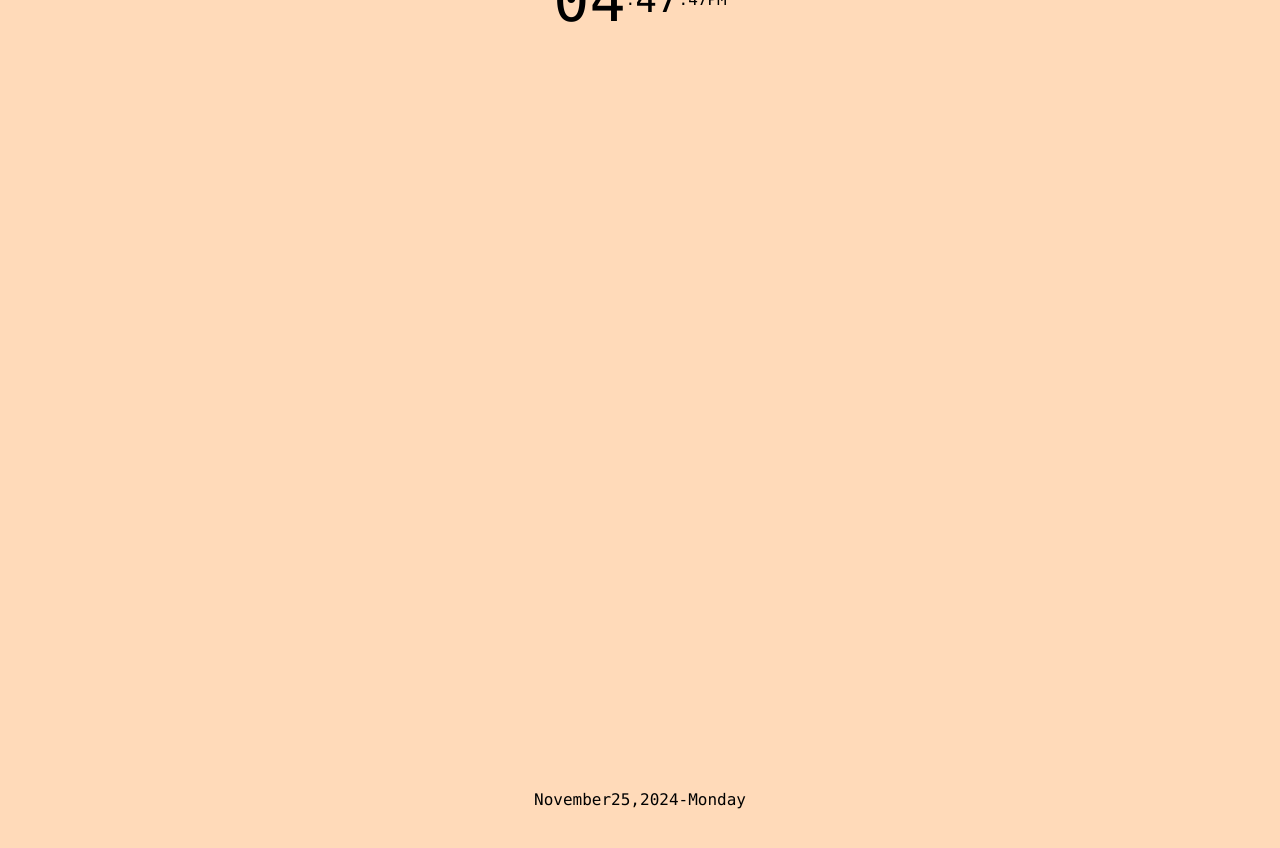
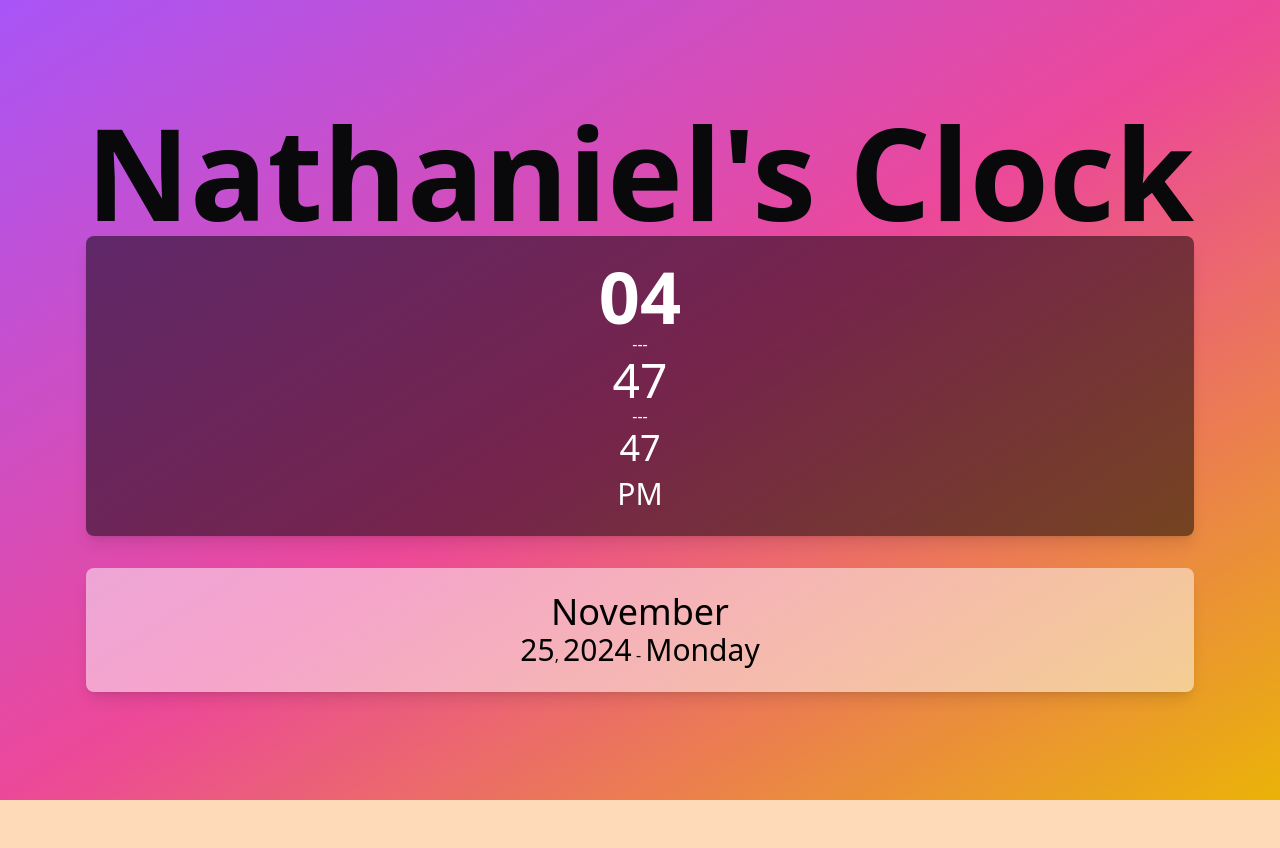
Before and after one commit to NathanielGillam/date-time-tailwind, a website: page public/index.html in a window 1280 px wide. After the commit the page ends 800 px from the top, so only its background shows below. Drawn offline with Linux system fonts and the light colour scheme.

Commit message:
Refactor HTML structure and styles for the clock display; update package.json script

```diff
--- a/package.json
+++ b/package.json
@@ -5,7 +5,7 @@
   "main": "index.js",
   "scripts": {
     "test": "Hello 😃!",
-    "dev": "tailwindcss -i ./src/input.css -o ./public/style.css --watch"
+    "dev": "tailwindcss -i ./src/input.css -o ./public/style.css"
   },
   "keywords": [],
   "author": "",
--- a/public/index.html
+++ b/public/index.html
@@ -11,28 +11,26 @@
     <script src="date.js" defer></script>
 
 </head>
-<body class="h-screen flex justify-center items-center">
+<body class="h-screen flex justify-center items-center bg-gradient-to-br from-purple-500 via-pink-500 to-yellow-500 text-white">
 
-    <main>
+  <main class="text-center">
+    <h1 class="text-zinc-950 text-9xl font-bold">Nathaniel's Clock</h1>
+      <!-- Time -->
+      <div class="time flex flex-col items-center bg-black bg-opacity-50 p-6 rounded-lg shadow-lg">
+          <span class="text-7xl font-bold hours">HH</span> ---
+          <span class="text-5xl minutes">MM</span> ---
+          <span class="text-4xl seconds">SS</span>
+          <span class="text-3xl mt-2 amOrPM">AM/PM</span>
+      </div>
 
-        <!-- Time -->
-        <time class="time h-screen flex items-center justify-center font-mono">
-                <data class="hours text-6xl">HH</data> :
-                <data class="minutes text-4xl">MM</data> :
-                <data class="seconds">SS</data>
-                <data class="amOrPM">AM/PM</data>
-            </time>
+      <!-- Date -->
+      <div class="date mt-8 bg-white bg-opacity-50 p-6 rounded-lg shadow-lg text-black">
+          <span class="text-4xl block month">Month</span>
+          <span class="text-3xl dayOfMonth">00</span>,
+          <span class="text-3xl year">0000</span> -
+          <span class="text-3xl dayOfWeek">Day</span>
+      </div>
+  </main>
+</body>
 
-
-        <!-- Date -->
-        <time class="date h-screen flex items-center justify-center font-mono">
-          <data class="month block">Month</data>
-          <data class="dayOfMonth">00</data>,
-          <data class="year">0000</data> -
-          <data class="dayOfWeek">SMTWTFS</data>
-        </time>
-
-      </main>
-
-</body>
 </html>
```
Also changed, not shown: public/style.css.
